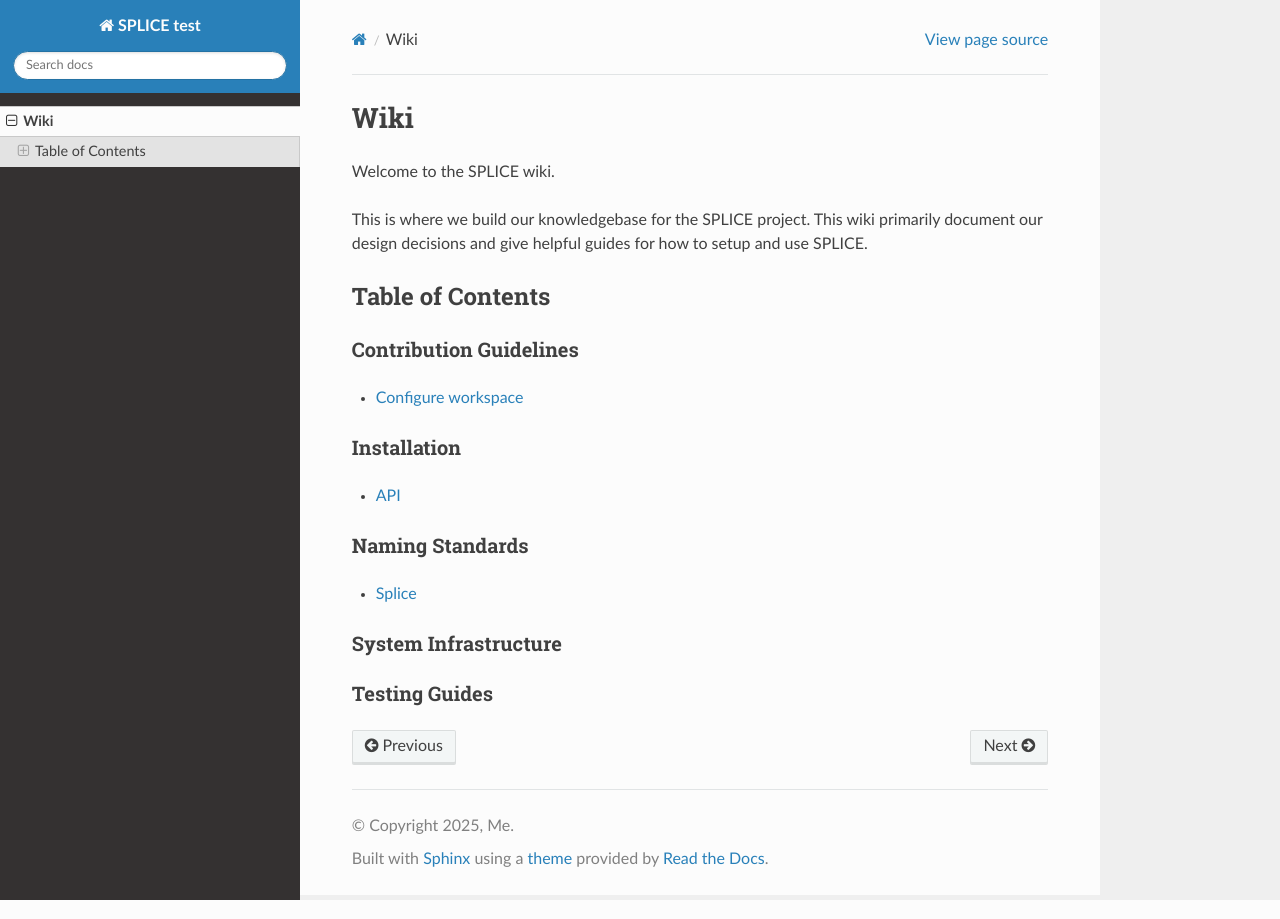
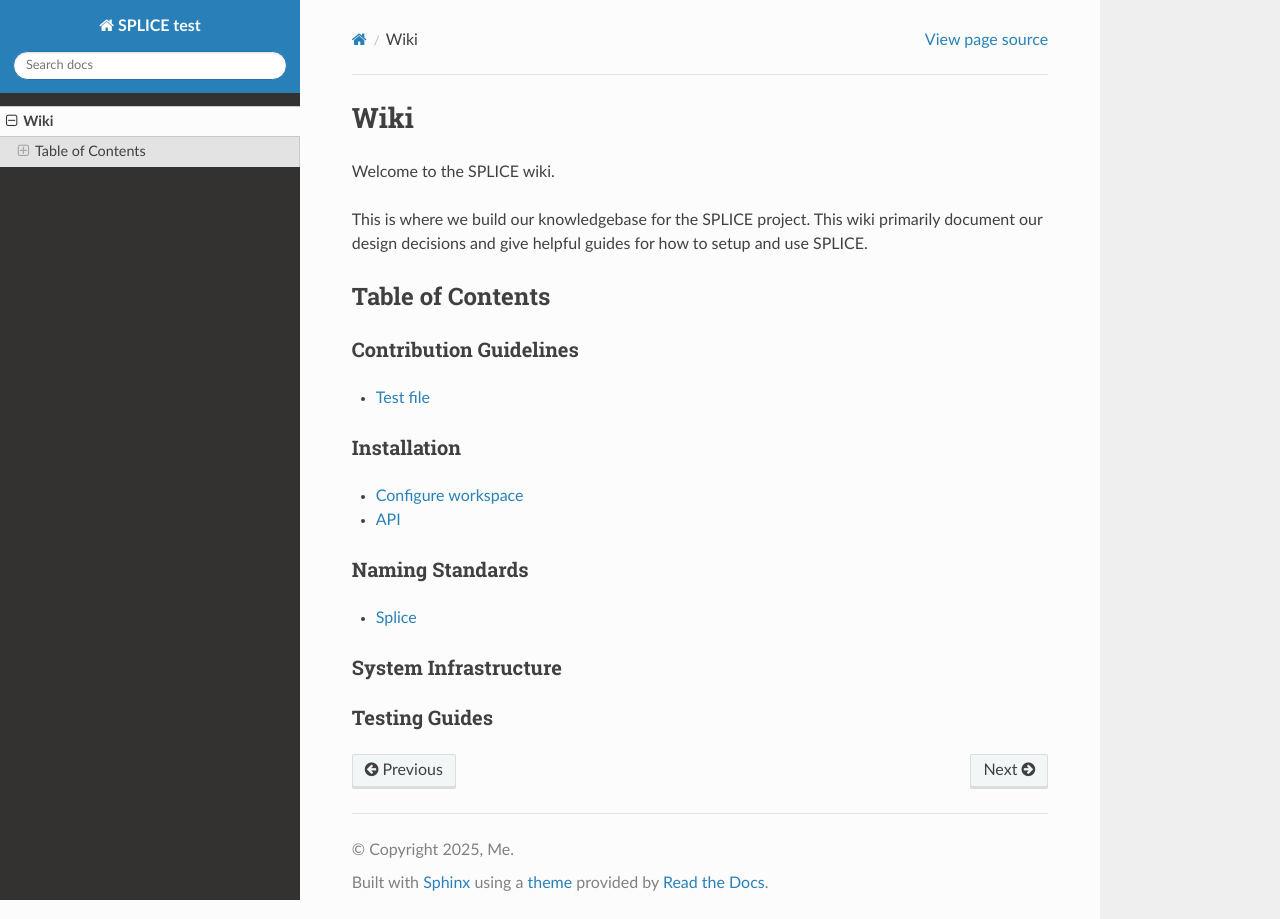
Before and after one commit to PhoevosA/rtd-tuorial, a Sphinx documentation site: the page built from docs/source/Wiki.rst, in a window 1280 px wide. Built offline with Sphinx 7.4.7 and the Read the Docs theme 3.1.0, drawn with Linux system fonts in a browser that asks for light colours; part of the change alters nothing that is shown.

```diff
--- a/docs/source/Wiki.rst
+++ b/docs/source/Wiki.rst
@@ -12,8 +12,11 @@ Contribution Guidelines
 ^^^^^^^^^^^^^^^^^^^^^^^
 .. toctree::
   :maxdepth: 1
+  :glob:
 
-  Configure workspace
+  Contribution Guidelines/*
+
+
 
 
 
@@ -22,6 +25,7 @@ Installation
 .. toctree::
   :maxdepth: 1
 
+  Configure workspace
   api
 
 Naming Standards
```
